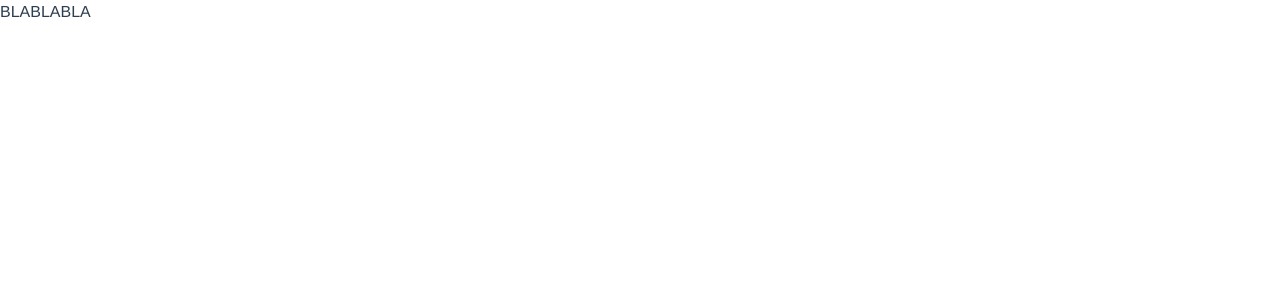
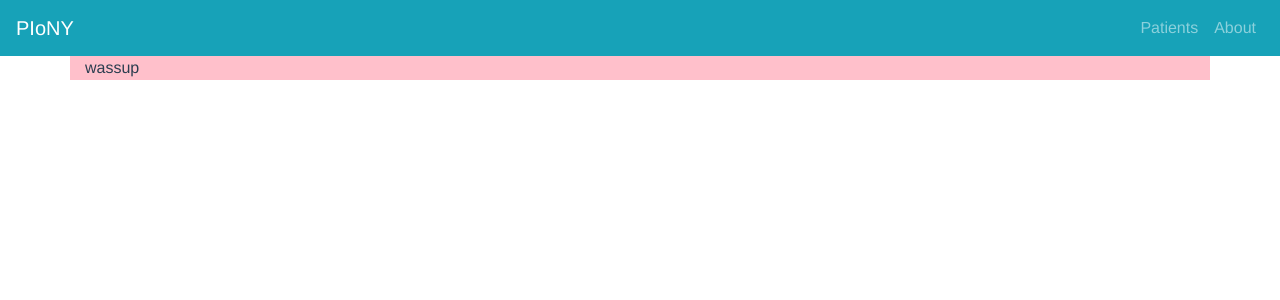
Before and after one commit to abrissette/piony_webapp, a Vue app: page / in a window 1280 px wide. Shown: the top 300 px of the page. Built offline with nearby package versions, Linux system fonts and the light colour scheme.

Commit message:
Nav Bar + Home Started

```diff
--- a/src/App.vue
+++ b/src/App.vue
@@ -1,13 +1,21 @@
 <template>
   <div id="app">
+    <Header/>
     <router-view></router-view>
   </div>
 </template>
 
 <script>
-export default {
+import Header from '@/components/Header.vue'
+import Home from '@/components/Home.vue'
+import Vue from 'vue'
+export default Vue.extend({
   name: 'app',
-}
+  components: {
+      Header,
+      Home
+  }
+})
 </script>
 
 <style>
@@ -21,9 +29,4 @@ body {
   -moz-osx-font-smoothing: grayscale;
   color: #2c3e50;
 }
-
-main {
-  text-align: center;
-  margin-top: 40px;
-}
 </style>
--- a/src/components/Header.vue
+++ b/src/components/Header.vue
@@ -22,7 +22,6 @@
     import Vue from 'vue'
 
     export default Vue.extend({
-
     })
 
 </script>
--- a/src/components/Home.vue
+++ b/src/components/Home.vue
@@ -1,24 +1,30 @@
 <template>
-  <div class="wrapper home">
-      BLABLABLA
+  <div class="wrapper home"
+  <b-container class="testing-class">
+      wassup
+  </b-container>
   </div>
 </template>
 
 <script>
-import Header from './Header.vue'
 import Vue from 'vue'
 
 export default Vue.extend({
-  name: 'home',
-  data () {
-    return {
-      msg: 'Welcome to Your Vue.js PWA'
+    data() {
+        return {
+            msg: 'Blabla Welcome'
+        }
+
+    },
+    components: {
     }
-  }
 })
 </script>
 
 <!-- Add "scoped" attribute to limit CSS to this component only -->
 <style>
+.testing-class {
+    background-color: pink;
+}
 
 </style>
```
